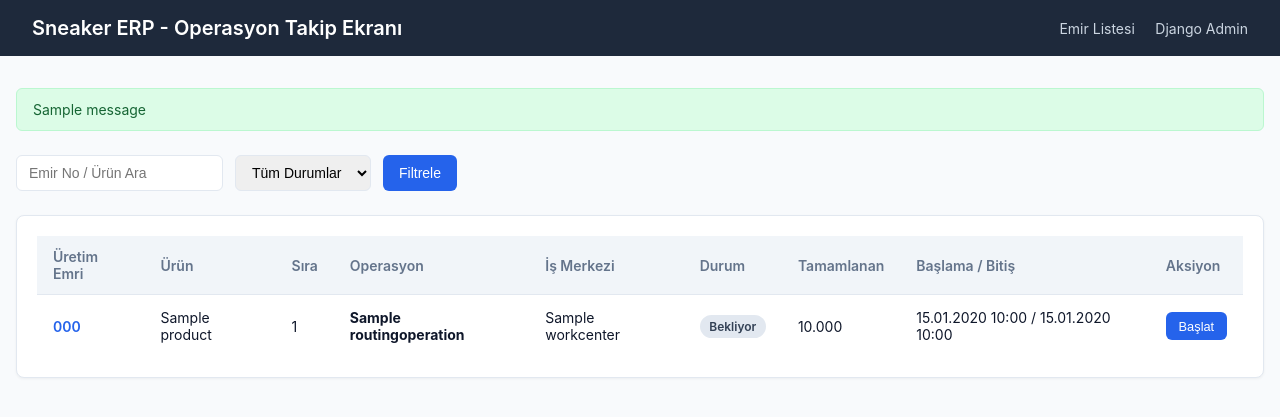
After one commit to Teowol/ERP, a Django app: page /production/operations/ in a window 1280 px wide. The commit adds this page. Shown: the top 417 px of the page. Run offline with Django 5.2, Linux system fonts and the light colour scheme; tables that the repository leaves empty hold one stand-in row (values such as "Sample post"); one stand-in notice (Sample message) is shown.

Commit message:
faz 2.4.4 tamamlandı

```diff
--- /dev/null
+++ b/production/templates/production/operation_list.html
@@ -0,0 +1,155 @@
+<!DOCTYPE html>
+<html lang="tr">
+<head>
+    <meta charset="UTF-8">
+    <meta name="viewport" content="width=device-width, initial-scale=1.0">
+    <title>Operasyon Takip Ekranı</title>
+    <style>
+        :root {
+            --primary: #1e293b;
+            --accent: #2563eb;
+            --bg: #f8fafc;
+            --card-bg: #ffffff;
+            --border: #e2e8f0;
+            --text: #0f172a;
+            --text-muted: #64748b;
+            --success: #16a34a;
+            --danger: #dc2626;
+            --badge-pending: #e2e8f0;
+            --badge-pending-txt: #334155;
+            --badge-progress: #fef3c7;
+            --badge-progress-txt: #92400e;
+            --badge-paused: #fee2e2;
+            --badge-paused-txt: #991b1b;
+            --badge-completed: #dcfce7;
+            --badge-completed-txt: #166534;
+        }
+        body { font-family: -apple-system, BlinkMacSystemFont, "Segoe UI", Roboto, Helvetica, Arial, sans-serif; background-color: var(--bg); color: var(--text); margin: 0; padding: 0; }
+        .header { background-color: var(--primary); color: #fff; padding: 1rem 2rem; display: flex; justify-content: space-between; align-items: center; }
+        .header h1 { margin: 0; font-size: 1.25rem; font-weight: 600; }
+        .header a { color: #cbd5e1; text-decoration: none; font-size: 0.875rem; margin-left: 1rem; }
+        .header a:hover { color: #fff; }
+        .container { max-width: 1300px; margin: 2rem auto; padding: 0 1rem; }
+        .messages { margin-bottom: 1.5rem; }
+        .msg { padding: 0.75rem 1rem; border-radius: 6px; font-size: 0.875rem; margin-bottom: 0.5rem; }
+        .msg-success { background-color: #dcfce7; color: #166534; border: 1px solid #bbf7d0; }
+        .msg-error { background-color: #fee2e2; color: #991b1b; border: 1px solid #fecaca; }
+        .filters { display: flex; gap: 0.75rem; margin-bottom: 1.5rem; flex-wrap: wrap; }
+        .filters input, .filters select { padding: 0.5rem 0.75rem; border: 1px solid var(--border); border-radius: 6px; font-size: 0.875rem; }
+        .filters button { padding: 0.5rem 1rem; border-radius: 6px; border: none; background-color: var(--accent); color: #fff; cursor: pointer; font-size: 0.875rem; }
+        .card { background-color: var(--card-bg); border: 1px solid var(--border); border-radius: 8px; padding: 1.25rem; box-shadow: 0 1px 3px rgba(0,0,0,0.05); }
+        table { width: 100%; border-collapse: collapse; text-align: left; font-size: 0.875rem; }
+        th { background-color: #f1f5f9; color: var(--text-muted); font-weight: 600; padding: 0.75rem 1rem; border-bottom: 1px solid var(--border); }
+        td { padding: 0.875rem 1rem; border-bottom: 1px solid var(--border); vertical-align: middle; }
+        tr:last-child td { border-bottom: none; }
+        .badge { display: inline-block; padding: 0.25rem 0.6rem; border-radius: 9999px; font-size: 0.75rem; font-weight: 600; }
+        .badge-pending { background-color: var(--badge-pending); color: var(--badge-pending-txt); }
+        .badge-in_progress { background-color: var(--badge-progress); color: var(--badge-progress-txt); }
+        .badge-paused { background-color: var(--badge-paused); color: var(--badge-paused-txt); }
+        .badge-completed { background-color: var(--badge-completed); color: var(--badge-completed-txt); }
+        .btn { padding: 0.4rem 0.8rem; border-radius: 6px; font-size: 0.8rem; font-weight: 500; cursor: pointer; border: none; }
+        .btn-start { background-color: var(--accent); color: #fff; }
+        .btn-secondary { background-color: #e2e8f0; color: var(--text); }
+        .btn-complete { background-color: var(--success); color: #fff; }
+        .empty-state { padding: 2rem 1rem; text-align: center; color: var(--text-muted); }
+        .order-link { color: var(--accent); text-decoration: none; font-weight: 600; }
+        .order-link:hover { text-decoration: underline; }
+    </style>
+</head>
+<body>
+    <div class="header">
+        <h1>Sneaker ERP - Operasyon Takip Ekranı</h1>
+        <div>
+            <a href="{% url 'production:order_list' %}">Emir Listesi</a>
+            <a href="/admin/">Django Admin</a>
+        </div>
+    </div>
+
+    <div class="container">
+        {% if messages %}
+        <div class="messages">
+            {% for message in messages %}
+            <div class="msg msg-{{ message.tags }}">{{ message }}</div>
+            {% endfor %}
+        </div>
+        {% endif %}
+
+        <form method="get" class="filters">
+            <input type="text" name="order" placeholder="Emir No / Ürün Ara" value="{{ current_order }}">
+            <select name="status">
+                <option value="">Tüm Durumlar</option>
+                {% for value, label in status_choices %}
+                <option value="{{ value }}" {% if current_status == value %}selected{% endif %}>{{ label }}</option>
+                {% endfor %}
+            </select>
+            <button type="submit">Filtrele</button>
+        </form>
+
+        <div class="card">
+            {% if operations %}
+            <table>
+                <thead>
+                    <tr>
+                        <th>Üretim Emri</th>
+                        <th>Ürün</th>
+                        <th>Sıra</th>
+                        <th>Operasyon</th>
+                        <th>İş Merkezi</th>
+                        <th>Durum</th>
+                        <th>Tamamlanan</th>
+                        <th>Başlama / Bitiş</th>
+                        <th>Aksiyon</th>
+                    </tr>
+                </thead>
+                <tbody>
+                    {% for op in operations %}
+                    <tr>
+                        <td><a class="order-link" href="{% url 'production:order_detail' op.production_order.pk %}">{{ op.production_order.order_number }}</a></td>
+                        <td>{{ op.production_order.product.name }}</td>
+                        <td>{{ op.routing_operation.sequence }}</td>
+                        <td><strong>{{ op.routing_operation.name }}</strong></td>
+                        <td>{{ op.routing_operation.work_center.name }}</td>
+                        <td><span class="badge badge-{{ op.status }}">{{ op.get_status_display }}</span></td>
+                        <td>{{ op.completed_quantity }}</td>
+                        <td>
+                            {{ op.actual_start_time|date:"d.m.Y H:i"|default:"-" }} /
+                            {{ op.actual_end_time|date:"d.m.Y H:i"|default:"-" }}
+                        </td>
+                        <td>
+                            {% if op.status == "pending" %}
+                            <form method="post" action="{% url 'production:operation_action' op.pk 'start' %}" style="display:inline;">
+                                {% csrf_token %}
+                                <button type="submit" class="btn btn-start" onclick="return confirm('Operasyonu başlatmak istediğinize emin misiniz?')">Başlat</button>
+                            </form>
+                            {% elif op.status == "in_progress" %}
+                            <form method="post" action="{% url 'production:operation_action' op.pk 'pause' %}" style="display:inline;">
+                                {% csrf_token %}
+                                <button type="submit" class="btn btn-secondary" onclick="return confirm('Operasyonu duraklatmak istediğinize emin misiniz?')">Duraklat</button>
+                            </form>
+                            <form method="post" action="{% url 'production:operation_action' op.pk 'complete' %}" style="display:inline;">
+                                {% csrf_token %}
+                                <input type="number" step="0.001" name="completed_quantity" placeholder="Miktar" style="width:80px; padding:0.35rem; border-radius:6px; border:1px solid var(--border); margin-right:0.25rem;">
+                                <button type="submit" class="btn btn-complete" onclick="return confirm('Operasyonu tamamlamak istediğinize emin misiniz?')">Tamamla</button>
+                            </form>
+                            {% elif op.status == "paused" %}
+                            <form method="post" action="{% url 'production:operation_action' op.pk 'resume' %}" style="display:inline;">
+                                {% csrf_token %}
+                                <button type="submit" class="btn btn-start" onclick="return confirm('Operasyonu devam ettirmek istediğinize emin misiniz?')">Devam Ettir</button>
+                            </form>
+                            {% else %}
+                            <span>-</span>
+                            {% endif %}
+                        </td>
+                    </tr>
+                    {% endfor %}
+                </tbody>
+            </table>
+            {% else %}
+            <div class="empty-state">
+                <p>Filtreye uyan operasyon bulunamadı.</p>
+            </div>
+            {% endif %}
+        </div>
+    </div>
+</body>
+</html>
--- a/production/urls.py
+++ b/production/urls.py
@@ -7,4 +7,6 @@ urlpatterns = [
     path("orders/", views.order_list, name="order_list"),
     path("orders/<int:pk>/", views.order_detail, name="order_detail"),
     path("orders/<int:pk>/action/<str:action>/", views.production_order_action, name="order_action"),
+    path("operations/", views.operation_list, name="operation_list"),
+    path("operations/<int:pk>/action/<str:action>/", views.operation_action, name="operation_action"),
 ]
--- a/production/views.py
+++ b/production/views.py
@@ -1,8 +1,9 @@
 from django.contrib import messages
 from django.shortcuts import render, get_object_or_404, redirect
 from django.db.models import Q
+from decimal import Decimal
 from django.views.decorators.http import require_POST
-from .models import ProductionOrder
+from .models import ProductionOrder, ProductionOrderOperation
 
 
 def order_list(request):
@@ -118,3 +119,163 @@ def _get_available_actions(order):
     if order.status == ProductionOrder.Status.QUALITY_CHECK:
         return ["complete", "cancel"]
     return []
+
+def operation_list(request):
+    """Tüm üretim emri operasyonlarını listeleme ve filtreleme."""
+    operations = ProductionOrderOperation.objects.select_related(
+        "production_order",
+        "routing_operation",
+        "routing_operation__work_center",
+    ).all()
+
+    order_filter = request.GET.get("order", "").strip()
+    status_filter = request.GET.get("status", "").strip()
+
+    if order_filter:
+        operations = operations.filter(
+            Q(production_order__order_number__icontains=order_filter) |
+            Q(production_order__product__name__icontains=order_filter)
+        )
+
+    if status_filter:
+        operations = operations.filter(status=status_filter)
+
+    context = {
+        "operations": operations,
+        "current_order": order_filter,
+        "current_status": status_filter,
+        "status_choices": ProductionOrderOperation.Status.choices,
+    }
+    return render(request, "production/operation_list.html", context)
+
+
+@require_POST
+def operation_action(request, pk, action):
+    """Üretim emri operasyonu üzerinde aksiyon çalıştırır."""
+    operation = get_object_or_404(
+        ProductionOrderOperation.objects.select_related("production_order"),
+        pk=pk,
+    )
+    order = operation.production_order
+    redirect_url = request.META.get("HTTP_REFERER") or "production:order_detail"
+
+    try:
+        if action == "start":
+            operation.start(user=request.user)
+            messages.success(request, f"{operation.routing_operation.name} başlatıldı.")
+        elif action == "pause":
+            operation.pause(user=request.user)
+            messages.success(request, f"{operation.routing_operation.name} duraklatıldı.")
+        elif action == "resume":
+            operation.start(user=request.user)
+            messages.success(request, f"{operation.routing_operation.name} devam ettirildi.")
+        elif action == "complete":
+            completed_quantity = request.POST.get("completed_quantity", "")
+            if completed_quantity == "":
+                completed_quantity = order.planned_quantity
+            else:
+                completed_quantity = Decimal(completed_quantity)
+            operation.complete(completed_quantity=completed_quantity, user=request.user)
+            messages.success(request, f"{operation.routing_operation.name} tamamlandı.")
+        else:
+            messages.error(request, "Bilinmeyen aksiyon.")
+    except Exception as exc:
+        messages.error(request, f"İşlem başarısız: {exc}")
+
+    if redirect_url == "production:order_detail":
+        return redirect(redirect_url, pk=order.pk)
+    return redirect(redirect_url)
+
+def operation_list(request):
+    """Tüm üretim emri operasyonlarını listeleme ve filtreleme."""
+    operations = ProductionOrderOperation.objects.select_related(
+        "production_order",
+        "production_order__product",
+        "routing_operation",
+        "routing_operation__work_center",
+    ).all()
+
+    order_filter = request.GET.get("order", "").strip()
+    status_filter = request.GET.get("status", "").strip()
+
+    if order_filter:
+        operations = operations.filter(
+            Q(production_order__order_number__icontains=order_filter)
+            | Q(production_order__product__name__icontains=order_filter)
+        )
+
+    if status_filter:
+        operations = operations.filter(status=status_filter)
+
+    context = {
+        "operations": operations,
+        "current_order": order_filter,
+        "current_status": status_filter,
+        "status_choices": ProductionOrderOperation.Status.choices,
+    }
+    return render(request, "production/operation_list.html", context)
+
+
+@require_POST
+def operation_action(request, pk, action):
+    """Üretim emri operasyonu üzerinde aksiyon çalıştırır."""
+    operation = get_object_or_404(
+        ProductionOrderOperation.objects.select_related(
+            "production_order",
+            "routing_operation",
+        ),
+        pk=pk,
+    )
+    order = operation.production_order
+
+    try:
+        if action == "start":
+            operation.start(user=request.user)
+            messages.success(
+                request,
+                f"{operation.routing_operation.name} başlatıldı.",
+            )
+
+        elif action == "pause":
+            operation.pause(user=request.user)
+            messages.success(
+                request,
+                f"{operation.routing_operation.name} duraklatıldı.",
+            )
+
+        elif action == "resume":
+            operation.start(user=request.user)
+            messages.success(
+                request,
+                f"{operation.routing_operation.name} devam ettirildi.",
+            )
+
+        elif action == "complete":
+            quantity_text = request.POST.get("completed_quantity", "").strip()
+
+            if quantity_text:
+                completed_quantity = Decimal(quantity_text)
+            else:
+                completed_quantity = order.planned_quantity
+
+            if completed_quantity > order.planned_quantity:
+                raise ValueError(
+                    "Tamamlanan miktar planlanan miktardan fazla olamaz."
+                )
+
+            operation.complete(
+                completed_quantity=completed_quantity,
+                user=request.user,
+            )
+            messages.success(
+                request,
+                f"{operation.routing_operation.name} tamamlandı.",
+            )
+
+        else:
+            messages.error(request, "Bilinmeyen operasyon aksiyonu.")
+
+    except Exception as exc:
+        messages.error(request, f"İşlem başarısız: {exc}")
+
+    return redirect("production:order_detail", pk=order.pk)
```
Also changed, not shown: production/models.py (+3 -85 lines), production/templates/production/order_detail.html (+27 -0 lines).
